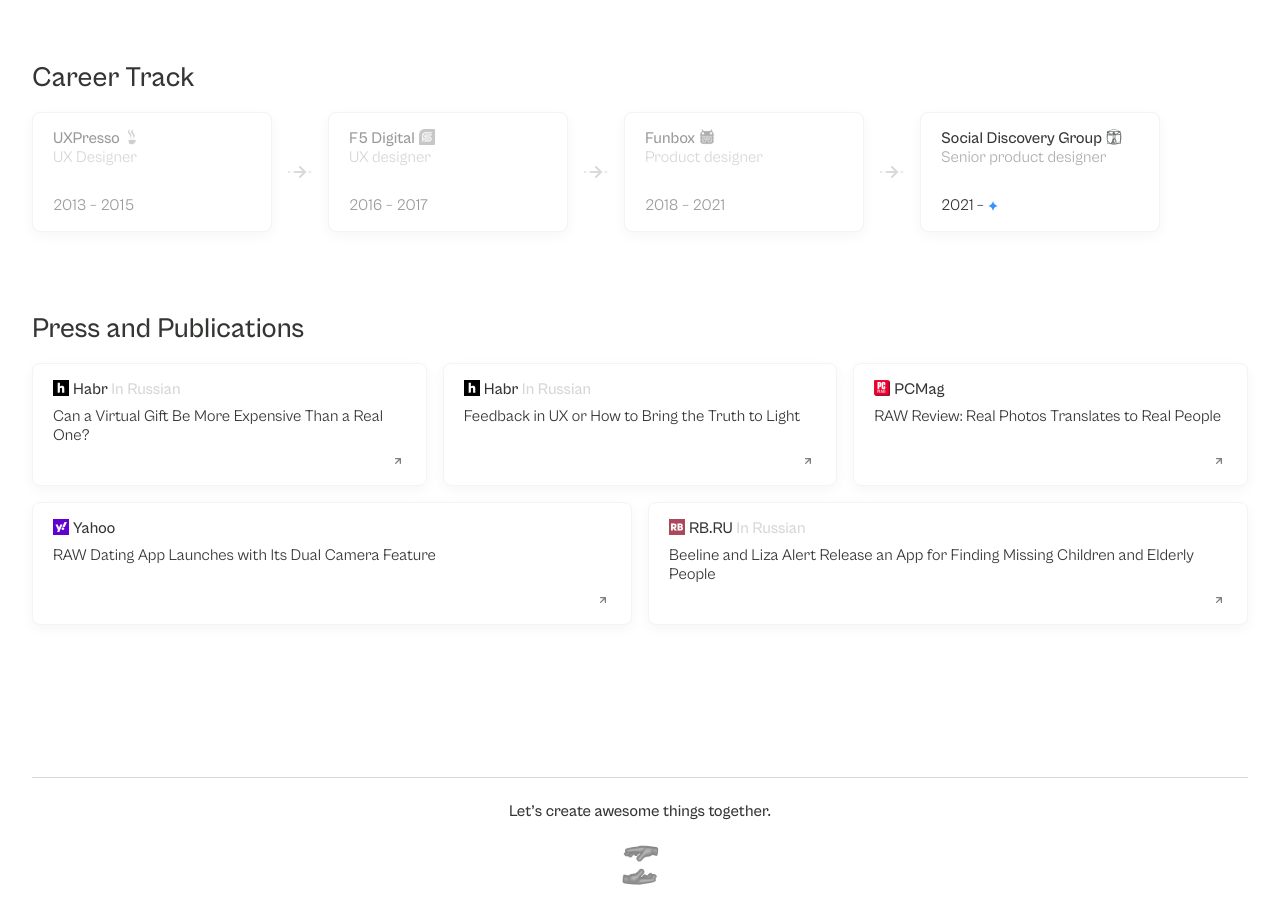
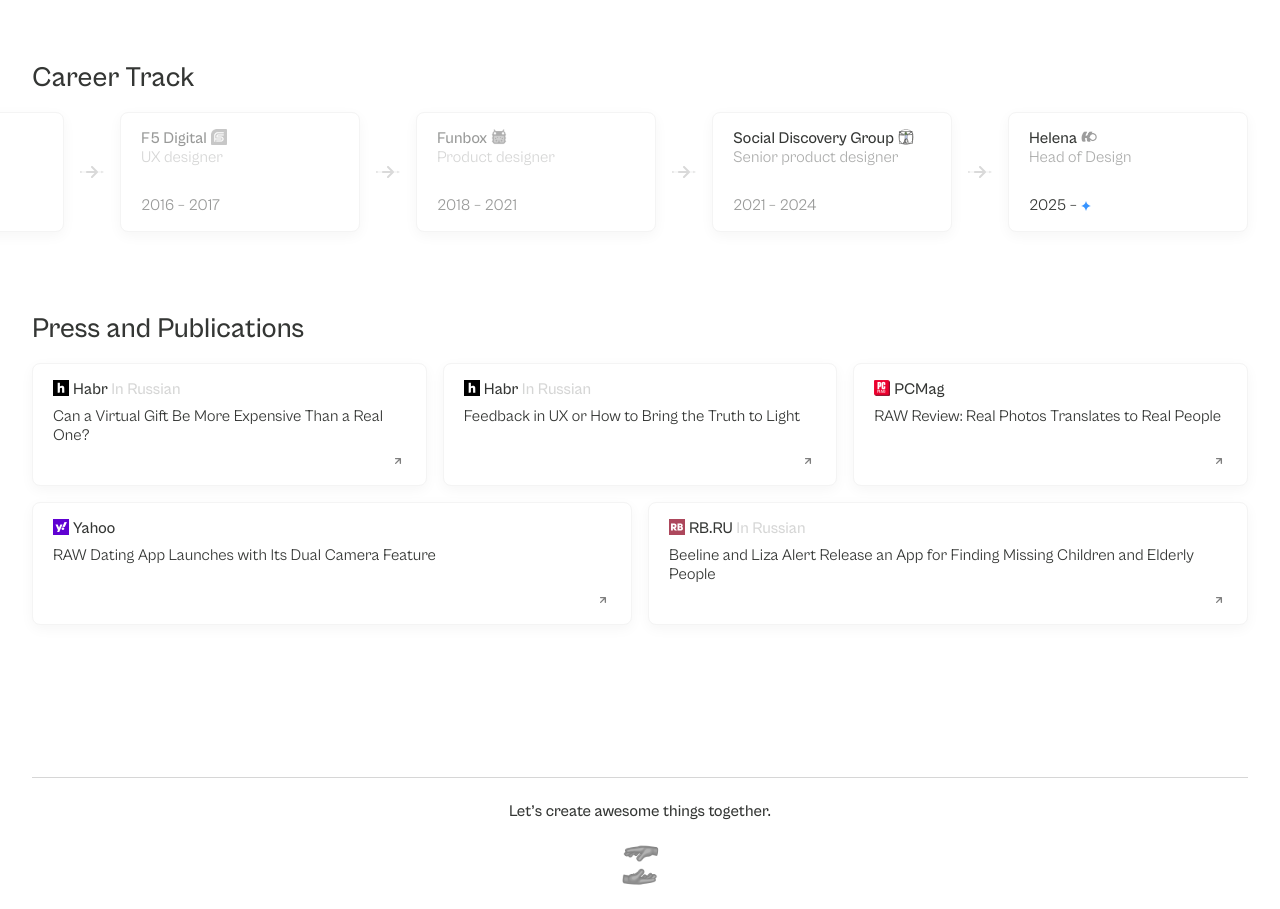
Before and after one commit to arrrcadio/portfolio, a plain HTML site: page index.html in a window 1280 px wide. Shown: the part 2365-3274 px from the top of the page. Drawn offline with nearby package versions, Linux system fonts and the light colour scheme.

Commit message:
Career track update
yeah

```diff
--- a/index.html
+++ b/index.html
@@ -326,8 +326,21 @@
                     </div>
                     <p style="opacity: 0.4;">Senior product designer</p>
                 </div>
+                <p class="career-year" style="opacity: 50%;">2021 &ndash; 2024</p>
+            </div>
+
+            <img src="assets/images/connector.svg" class="career-connector">
+
+            <div class="career-card">
+                <div class="career-info">
+                    <div class="career-title">
+                        <p style="font-weight: 500;">Helena</p>
+                        <img src="assets/images/helena.png" class="career-logo">
+                    </div>
+                    <p style="opacity: 0.4;">Head of Design</p>
+                </div>
                 <div class="career-year">
-                    <p>2021 &ndash; </p>
+                    <p>2025 &ndash; </p>
                     <img src="assets/icons/ic_star.svg">
                 </div>
             </div>
```
Also changed, not shown: assets/images/helena.png (added).
